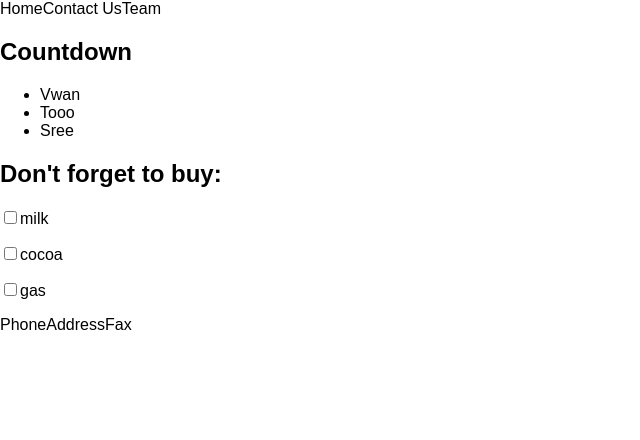
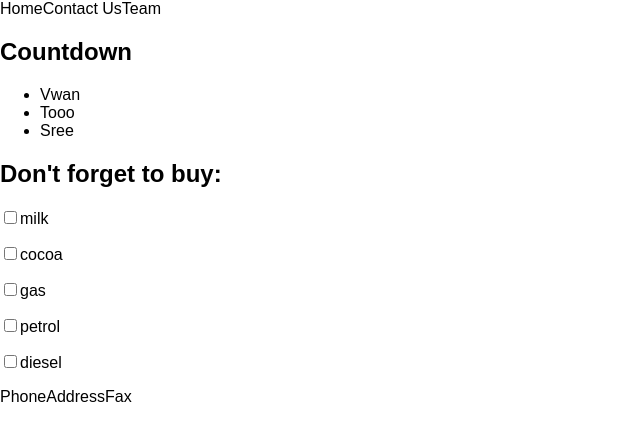
Before and after one commit to wallclockbuilder/yata, a React (Create React App) app: page / in a window 1280 px wide. Shown: the top 440 px of the page, without its empty margins (0-640 px from the left). Built offline with nearby package versions, Linux system fonts and the light colour scheme.

Commit message:
Use JSON data. Compose reminder list dynamically using higher order map function.

```diff
--- a/src/components/Reminder.js
+++ b/src/components/Reminder.js
@@ -4,7 +4,7 @@ function Reminder(props) {
     return (
         <p>
             <input type="checkbox" id={props.name} />
-            <label for={props.name}>{props.name}</label>
+            <label >{props.name}</label>
         </p>
     )
 }
--- a/src/components/Reminders.js
+++ b/src/components/Reminders.js
@@ -1,14 +1,25 @@
 import React from "react";
 import Reminder from "./Reminder";
 
+const data = [
+    {id: 0,  item:"milk"},
+    {id: 1, item: "cocoa"},
+    {id: 2, item: "gas"},
+    {id: 3, item: "petrol"},
+    {id: 4, item: "diesel"}
+]
+
+const reminderList = data.map(function(datum) {
+    return <Reminder name={datum.item} key={datum.id} />;
+})
+
 function Reminders() {
-        return (
+    return (
             <div>
                 <h2>Don't forget to buy:</h2>
-                <Reminder name="milk" />
-                <Reminder name="cocoa" />
-                <Reminder name="gas" />
+                {reminderList}
             </div>
         )
-    }
-    export default Reminders;
+}
+
+export default Reminders;
```
